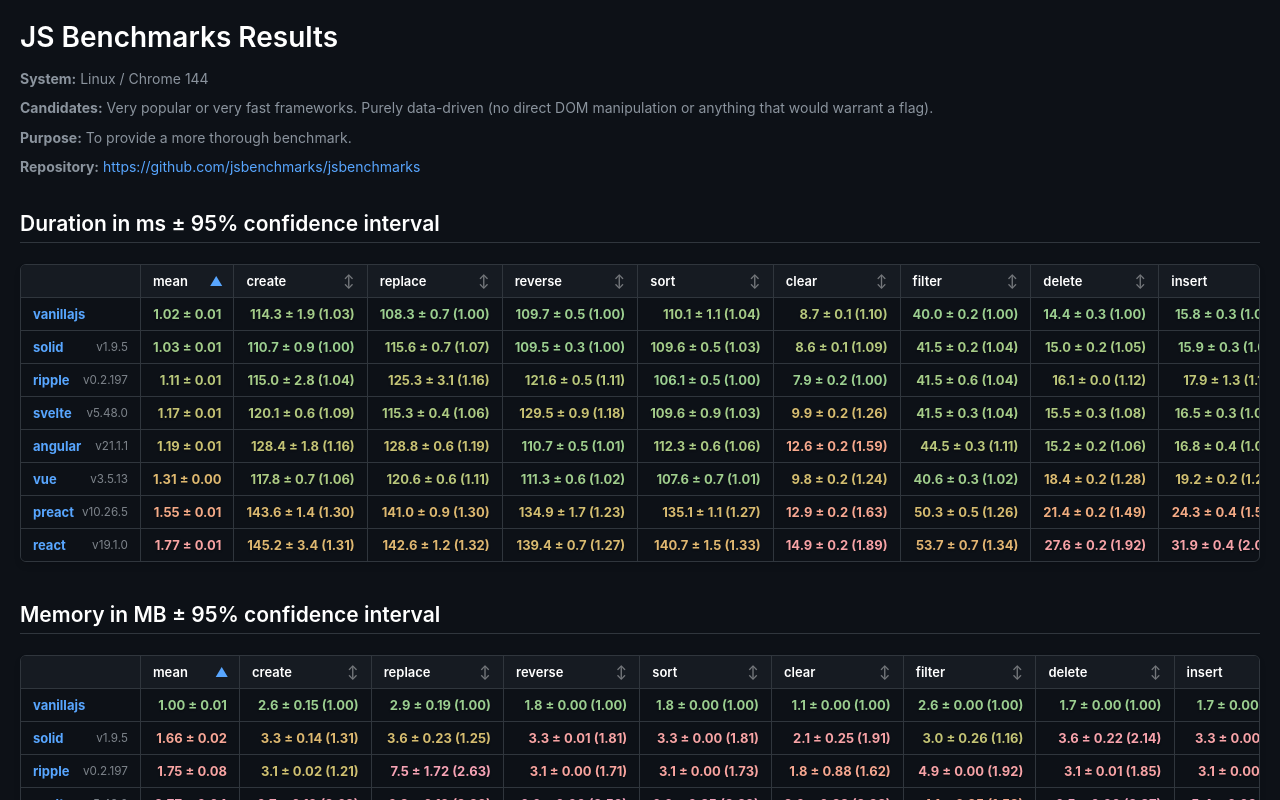
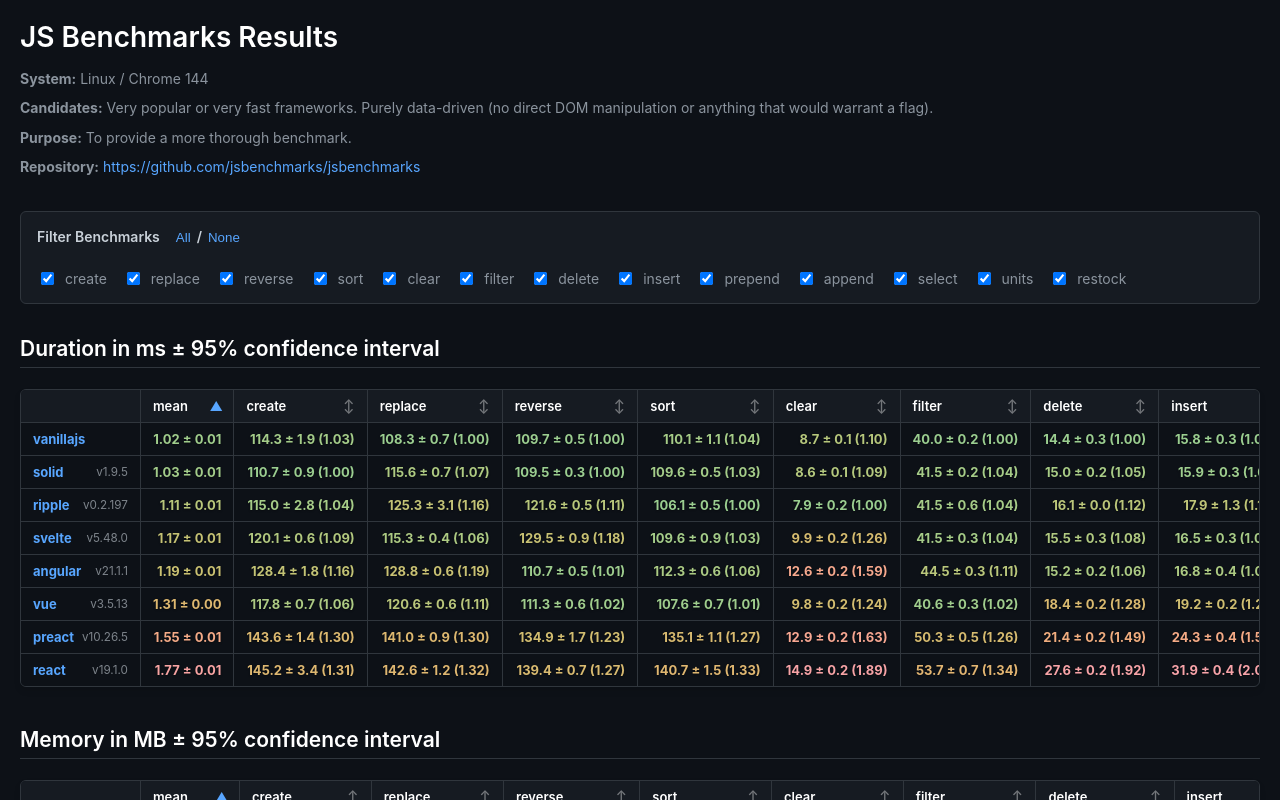
Before and after one commit to jsbenchmarks/jsbenchmarks, a React (Vite) app in the folder results/: page / in a window 1280 px wide. Shown: the top 800 px of the page. Built offline with nearby package versions, Linux system fonts and the light colour scheme.

Commit message:
Add benchmark filter

```diff
--- /dev/null
+++ b/results/src/components/BenchmarkFilter.css
@@ -0,0 +1,46 @@
+.BenchmarkFilter-container {
+  display: flex;
+  flex-wrap: wrap;
+  gap: 1rem;
+  margin-bottom: 2rem;
+  padding: 1rem;
+  border: 1px solid var(--border-color);
+  border-radius: 6px;
+  background-color: var(--table-header-bg);
+}
+
+.BenchmarkFilter-title {
+  width: 100%;
+  margin-bottom: 0.5rem;
+  font-weight: 600;
+  color: var(--text-color);
+}
+
+.BenchmarkFilter-label {
+  display: flex;
+  align-items: center;
+  gap: 0.5rem;
+  color: #8b949e;
+  cursor: pointer;
+  user-select: none;
+}
+
+.BenchmarkFilter-label:hover {
+  color: var(--text-color);
+}
+
+.BenchmarkFilter-button {
+  margin-left: 10px;
+  cursor: pointer;
+  background: none;
+  border: none;
+  color: var(--link-color);
+}
+
+.BenchmarkFilter-button:first-of-type {
+  margin-left: 10px;
+}
+
+.BenchmarkFilter-button:last-of-type {
+  margin-left: 0;
+}
--- /dev/null
+++ b/results/src/components/BenchmarkFilter.tsx
@@ -0,0 +1,32 @@
+import './BenchmarkFilter.css';
+
+interface BenchmarkFilterProps {
+  benchmarks: string[];
+  selected: Set<string>;
+  onChange: (name: string) => void;
+  onSelectAll: () => void;
+  onSelectNone: () => void;
+}
+
+export const BenchmarkFilter = ({ benchmarks, selected, onChange, onSelectAll, onSelectNone }: BenchmarkFilterProps) => {
+  return (
+    <div className="BenchmarkFilter-container">
+      <div className="BenchmarkFilter-title">
+        Filter Benchmarks
+        <button className="BenchmarkFilter-button" onClick={onSelectAll}>All</button>
+        /
+        <button className="BenchmarkFilter-button" onClick={onSelectNone}>None</button>
+      </div>
+      {benchmarks.map(name => (
+        <label key={name} className="BenchmarkFilter-label">
+          <input
+            type="checkbox"
+            checked={selected.has(name)}
+            onChange={() => onChange(name)}
+          />
+          {name}
+        </label>
+      ))}
+    </div>
+  );
+};
--- a/results/src/components/Home.tsx
+++ b/results/src/components/Home.tsx
@@ -3,11 +3,13 @@
 import { StatsTable } from './StatsTable';
 import { DurationTable } from './DurationTable';
 import { MemoryTable } from './MemoryTable';
+import { BenchmarkFilter } from './BenchmarkFilter';
 import { results as rawResults } from '../data';
 import type { RawResult, Result, SortConfig } from '../types';
 import { calculateResults, COMPOSITE_NAME } from '../utils';
 
 const inputData = rawResults as RawResult[];
+const allBenchmarkNames = inputData[0].benchmarks.map(b => b.name);
 
 export function Home() {
   const [durationSort, setDurationSort] = useState<SortConfig<string>>({ key: COMPOSITE_NAME, dir: 'asc' });
@@ -16,7 +18,9 @@
   const [bundleSort, setBundleSort] = useState<SortConfig<keyof Result>>({ key: 'normalCompositeBundle', dir: 'asc' });
   const [statsSort, setStatsSort] = useState<SortConfig<keyof Result>>({ key: 'normalCompositeStats', dir: 'asc' });
 
-  const baseRows = useMemo(() => calculateResults(inputData), []);
+  const [selectedBenchmarks, setSelectedBenchmarks] = useState<Set<string>>(new Set(allBenchmarkNames));
+
+  const baseRows = useMemo(() => calculateResults(inputData, selectedBenchmarks), [selectedBenchmarks]);
 
   const handleDurationSort = (name: string) => {
     setDurationSort(prev => ({
@@ -45,6 +49,21 @@
       dir: prev.key === key && prev.dir === 'asc' ? 'desc' : 'asc'
     }));
   };
+
+  const handleBenchmarkToggle = (name: string) => {
+    setSelectedBenchmarks(prev => {
+      const next = new Set(prev);
+      if (next.has(name)) {
+        next.delete(name);
+      } else {
+        next.add(name);
+      }
+      return next;
+    });
+  };
+
+  const handleSelectAll = () => setSelectedBenchmarks(new Set(allBenchmarkNames));
+  const handleSelectNone = () => setSelectedBenchmarks(new Set());
 
   const durationRows = useMemo(() => {
     const copy = [...baseRows];
@@ -86,25 +105,7 @@
     return copy;
   }, [baseRows, statsSort]);
 
-  const benchmarkNames = baseRows[0].benchmarks.map(b => b.name);
-
-  // Helper to wrap framework names in Links.
-  // NOTE: The table components currently render plain text or whatever is passed.
-  // I might need to modify the table components or wrapper them.
-  // The table components (DurationTable, etc.) iterate over rows.
-  // `DurationTable` likely renders `row.framework`.
-
-  // Actually, I need to check how DurationTable renders the framework name.
-  // If it renders just `row.framework`, I should probably pass a "renderFramework" prop or similar,
-  // OR modify the tables to accept a link.
-
-  // For now, let's keep it simple and just render the page. I'll modify tables later if needed to add links.
-  // Wait, I need links to the details page.
-  // "clicking on framework name takes you to a page to view more details"
-
-  // I'll need to update DurationTable/MemoryTable/BundleTable/StatsTable to link the framework name.
-  // Or I can just wrap the `row.framework` in the table.
-  // Let's look at `DurationTable` first.
+  const benchmarkNames = baseRows[0]?.benchmarks.map(b => b.name) ?? [];
 
   return (
     <main className="App-main">
@@ -126,6 +127,15 @@
           </p>
         </div>
       </header>
+
+      <BenchmarkFilter
+        benchmarks={allBenchmarkNames}
+        selected={selectedBenchmarks}
+        onChange={handleBenchmarkToggle}
+        onSelectAll={handleSelectAll}
+        onSelectNone={handleSelectNone}
+      />
+
       <h2 className="App-h2">Duration in ms ± 95% confidence interval</h2>
       <DurationTable
         rows={durationRows}
--- a/results/src/utils.ts
+++ b/results/src/utils.ts
@@ -30,14 +30,16 @@
   return "oklch(80% 0.1 300)";
 }
 
-export function calculateResults(input: RawResult[]): Result[] {
+export function calculateResults(input: RawResult[], selectedBenchmarks?: Set<string>): Result[] {
   const results: Result[] = input.map(result => ({
     ...result,
     version: result.framework === 'vanillajs' ? undefined : result.version,
-    benchmarks: result.benchmarks.map(bm => ({
-      ...bm,
-      measurements: bm.measurements.map(m => ({ ...m })),
-    })),
+    benchmarks: result.benchmarks
+      .filter(bm => !selectedBenchmarks || selectedBenchmarks.has(bm.name))
+      .map(bm => ({
+        ...bm,
+        measurements: bm.measurements.map(m => ({ ...m })),
+      })),
   }));
 
   const bestDurs: Record<string, number> = {};
```
